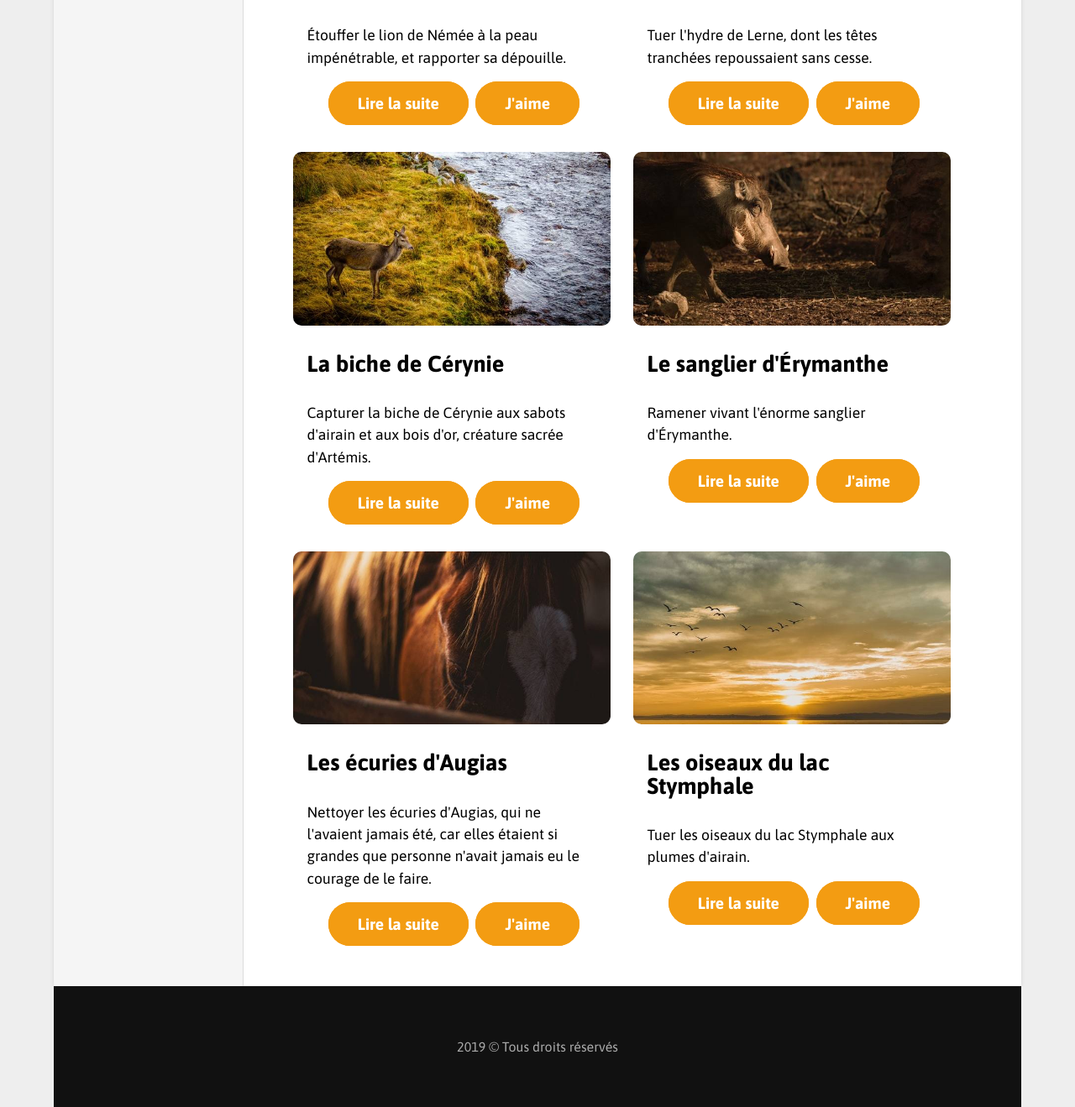
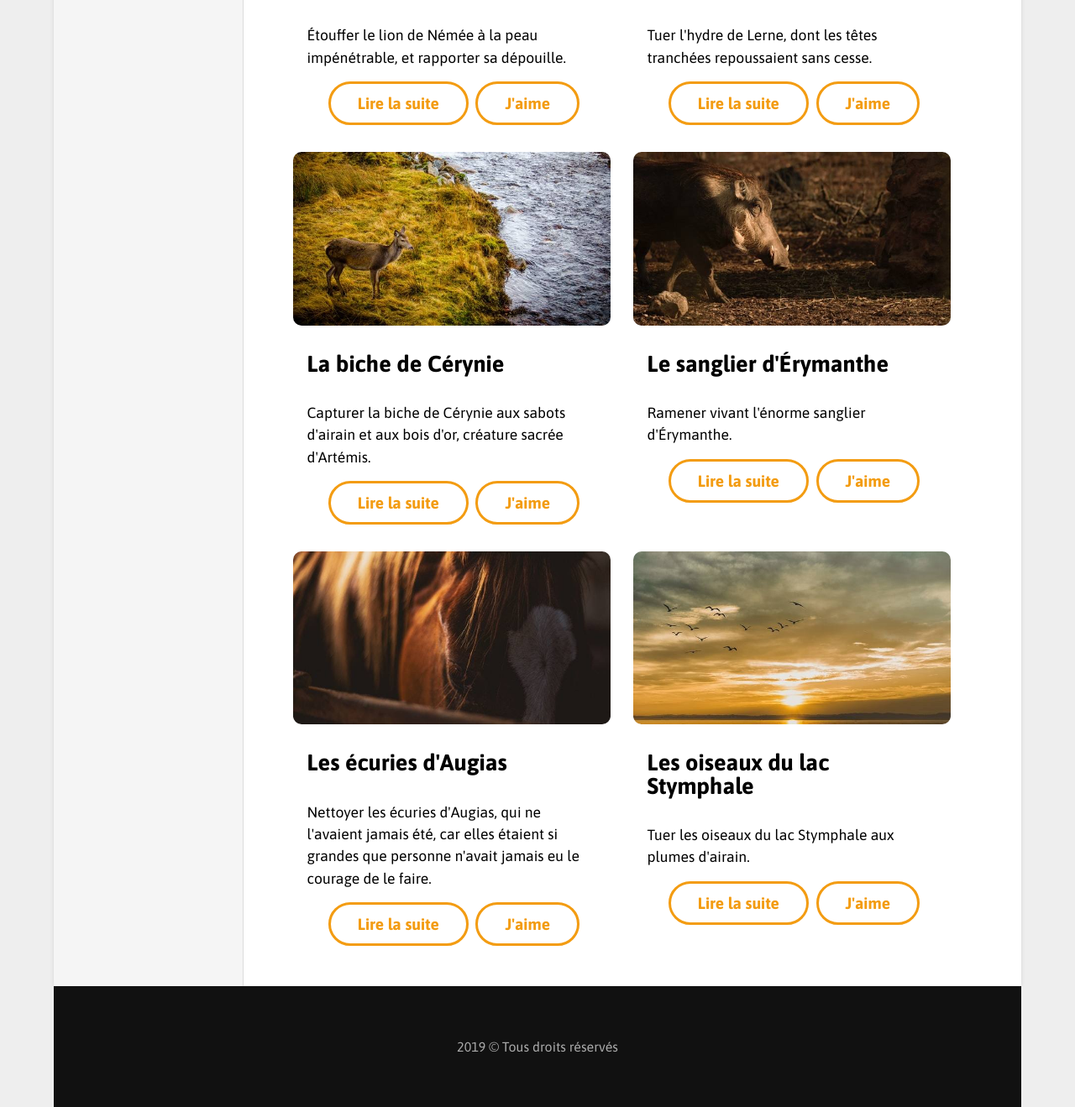
Before and after one commit to helene-nguyen/parcours-oclock, a plain HTML site: page index.html in a window 1280 px wide. Shown: the part 1686-3005 px from the top of the page at 84% size. Drawn offline with Linux system fonts and the light colour scheme.

Commit message:
update btn-card-footer

```diff
--- a/css/styles.css
+++ b/css/styles.css
@@ -35,6 +35,8 @@ body {
     float: left;
     width: 25%;
     background: #f5f5f5;
+    /**/
+    position: relative;
     /* box-model */
     border-right: 1px solid rgba(0, 0, 0, .1);
     margin-left: -250px;
@@ -43,6 +45,10 @@ body {
 .search {
     /* display */
     background: var(--orange);
+    width: 18%;
+    /**/
+    position: fixed;
+    top: 0;
     /* box-model */
     padding: 1rem;
 }
@@ -75,6 +81,7 @@ body {
 .nav {
     /* display */
     position: fixed;
+    top: 6em;
 
 }
 
@@ -264,7 +271,7 @@ body {
     margin: 2rem 1rem;
 }
 
-.btn {
+.btn, .btn-card-footer {
     font-size: 1.2em;
     font-weight: bold;
     color: var(--orange);
@@ -282,6 +289,14 @@ body {
     color: var(--white);
     transition: 0.3s;
 }
+
+.btn-card-footer:hover {
+    /* display */
+    background-color: var(--orange);
+    color: var(--white);
+    transition: 0.3s;
+}
+
 
 /* FOOTER */
 .footer {
--- a/index.html
+++ b/index.html
@@ -117,8 +117,8 @@
                             <p>Étouffer le lion de Némée à la peau impénétrable, et rapporter sa dépouille.</p>
                         </section>
                         <footer class="card-footer">
-                            <a class="btn" href="#">Lire la suite</a>
-                            <a class="btn" href="#">J'aime</a>
+                            <a class="btn-card-footer" href="#">Lire la suite</a>
+                            <a class="btn-card-footer" href="#">J'aime</a>
                         </footer>
                     </article>
                     <article class="card">
@@ -130,8 +130,8 @@
                             <p>Tuer l'hydre de Lerne, dont les têtes tranchées repoussaient sans cesse.</p>
                         </section>
                         <footer class="card-footer">
-                            <a class="btn" href="#">Lire la suite</a>
-                            <a class="btn" href="#">J'aime</a>
+                            <a class="btn-card-footer" href="#">Lire la suite</a>
+                            <a class="btn-card-footer" href="#">J'aime</a>
                         </footer>
                     </article>
                     <article class="card">
@@ -144,8 +144,8 @@
                                 d'Artémis.</p>
                         </section>
                         <footer class="card-footer">
-                            <a class="btn" href="#">Lire la suite</a>
-                            <a class="btn" href="#">J'aime</a>
+                            <a class="btn-card-footer" href="#">Lire la suite</a>
+                            <a class="btn-card-footer" href="#">J'aime</a>
                         </footer>
                     </article>
                     <article class="card">
@@ -157,8 +157,8 @@
                             <p>Ramener vivant l'énorme sanglier d'Érymanthe.</p>
                         </section>
                         <footer class="card-footer">
-                            <a class="btn" href="#">Lire la suite</a>
-                            <a class="btn" href="#">J'aime</a>
+                            <a class="btn-card-footer" href="#">Lire la suite</a>
+                            <a class="btn-card-footer" href="#">J'aime</a>
                         </footer>
                     </article>
                     <article class="card">
@@ -171,8 +171,8 @@
                                 que personne n'avait jamais eu le courage de le faire.</p>
                         </section>
                         <footer class="card-footer">
-                            <a class="btn" href="#">Lire la suite</a>
-                            <a class="btn" href="#">J'aime</a>
+                            <a class="btn-card-footer" href="#">Lire la suite</a>
+                            <a class="btn-card-footer" href="#">J'aime</a>
                         </footer>
                     </article>
                     <article class="card">
@@ -184,8 +184,8 @@
                             <p>Tuer les oiseaux du lac Stymphale aux plumes d'airain.</p>
                         </section>
                         <footer class="card-footer">
-                            <a class="btn" href="#">Lire la suite</a>
-                            <a class="btn" href="#">J'aime</a>
+                            <a class="btn-card-footer" href="#">Lire la suite</a>
+                            <a class="btn-card-footer" href="#">J'aime</a>
                         </footer>
                     </article>
                 </div>
```
